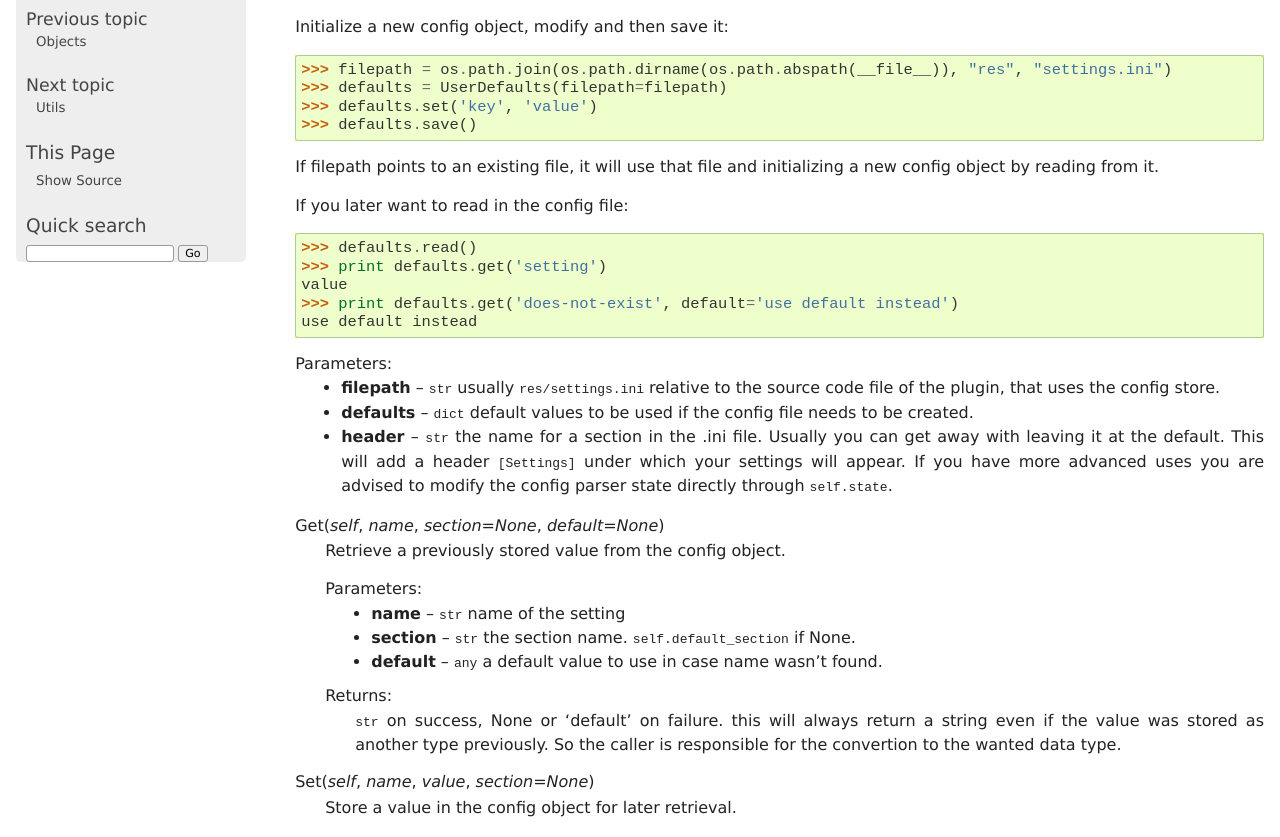
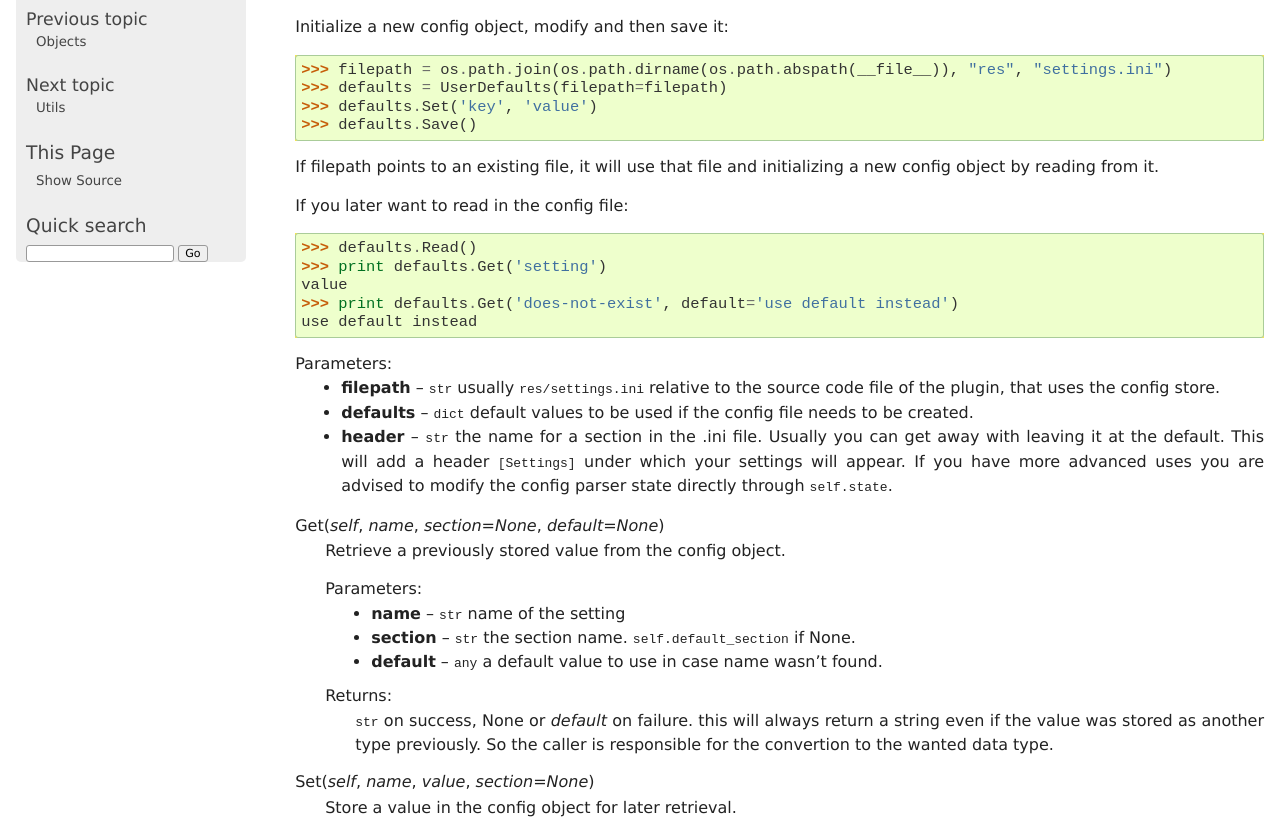
Before and after one commit to andreberg/py4dlib, a Sphinx documentation site: the page built from docs/api/plugins.rst, in a window 1280 px wide. Shown: the part 264-1101 px from the top of the page. Built offline with Sphinx 7.4.7, drawn with Linux system fonts in a browser that asks for light colours.

```diff
--- a/docs/api/maths.rst
+++ b/docs/api/maths.rst
@@ -4,7 +4,7 @@ Maths
 
 .. class:: BBox
 
-   Calculate various area metrics from a list of points,
+   Calculate various bounding box metrics from a list of points,
    such as min, max, midpoint, radius and size.
 
    .. classmethod:: FromSelectedPoints(cls, obj)
--- a/docs/api/plugins.rst
+++ b/docs/api/plugins.rst
@@ -19,8 +19,8 @@ Plugins
 
       >>> filepath = os.path.join(os.path.dirname(os.path.abspath(__file__)), "res", "settings.ini")
       >>> defaults = UserDefaults(filepath=filepath)
-      >>> defaults.set('key', 'value')
-      >>> defaults.save()
+      >>> defaults.Set('key', 'value')
+      >>> defaults.Save()
 
    If filepath points to an existing file, it will
    use that file and initializing a new config object
@@ -30,10 +30,10 @@ Plugins
 
    .. code::
 
-      >>> defaults.read()
-      >>> print defaults.get('setting')
+      >>> defaults.Read()
+      >>> print defaults.Get('setting')
       value
-      >>> print defaults.get('does-not-exist', default='use default instead')
+      >>> print defaults.Get('does-not-exist', default='use default instead')
       use default instead
 
    :param filepath: ``str``
@@ -55,7 +55,7 @@ Plugins
       :param name: ``str``  name of the setting
       :param section: ``str`` the section name. ``self.default_section`` if None.
       :param default: ``any`` a default value to use in case name wasn't found.
-      :return: ``str`` on success, None or 'default' on failure.
+      :return: ``str`` on success, None or *default* on failure.
           this will always return a string even if the value was
           stored as another type previously. So the caller is
           responsible for the convertion to the wanted data type.
--- a/source/py4dlib/maths.py
+++ b/source/py4dlib/maths.py
@@ -18,7 +18,7 @@ import math
 
 __version__ = (0, 3)
 __date__ = '2013-07-29'
-__updated__ = '2013-08-01'
+__updated__ = '2013-08-02'
 
 
 DEBUG = 0 or ('DebugLevel' in os.environ and os.environ['DebugLevel'] > 0)
@@ -35,7 +35,7 @@ except ImportError:
 
 class BBox(object):
     """
-    Calculate various area metrics from a list of points,
+    Calculate various bounding box metrics from a list of points,
     such as min, max, midpoint, radius and size.
     """
     def __init__(self):
```
